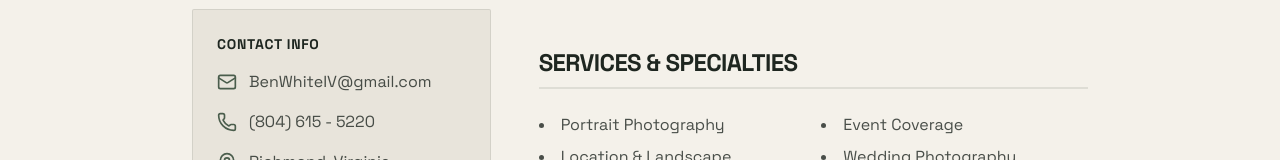
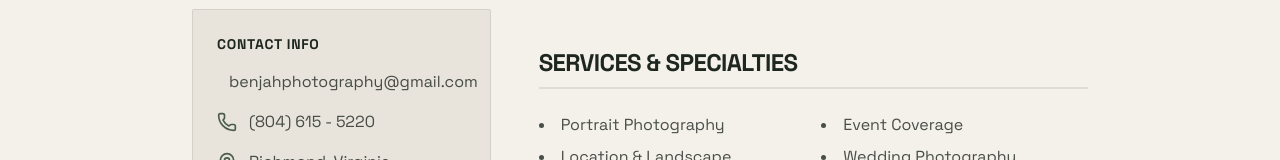
Before and after one commit to dan-designs/ben-white-dev, a React (Vite) app: page /about in a window 1280 px wide. Shown: the part 540-700 px from the top of the page. Built offline with nearby package versions, Linux system fonts and the light colour scheme.

Commit message:
v1.1.0
-email fix

```diff
--- a/src/pages/About.tsx
+++ b/src/pages/About.tsx
@@ -23,7 +23,7 @@ export function About() {
               <ul className="space-y-4 text-text/80">
                 <li className="flex items-center gap-3">
                   <Mail className="w-5 h-5 text-primary" />
-                  <a href="mailto:BenWhiteIV@gmail.com" className="hover:text-primary transition-colors focus:outline-none focus-visible:ring-2 focus-visible:ring-primary rounded-[2px] px-1 -ml-1">BenWhiteIV@gmail.com</a>
+                  <a href="mailto:benjahphotography@gmail.com" className="hover:text-primary transition-colors focus:outline-none focus-visible:ring-2 focus-visible:ring-primary rounded-[2px] px-1 -ml-1">benjahphotography@gmail.com</a>
                 </li>
                 <li className="flex items-center gap-3">
                   <Phone className="w-5 h-5 text-primary" />
```
